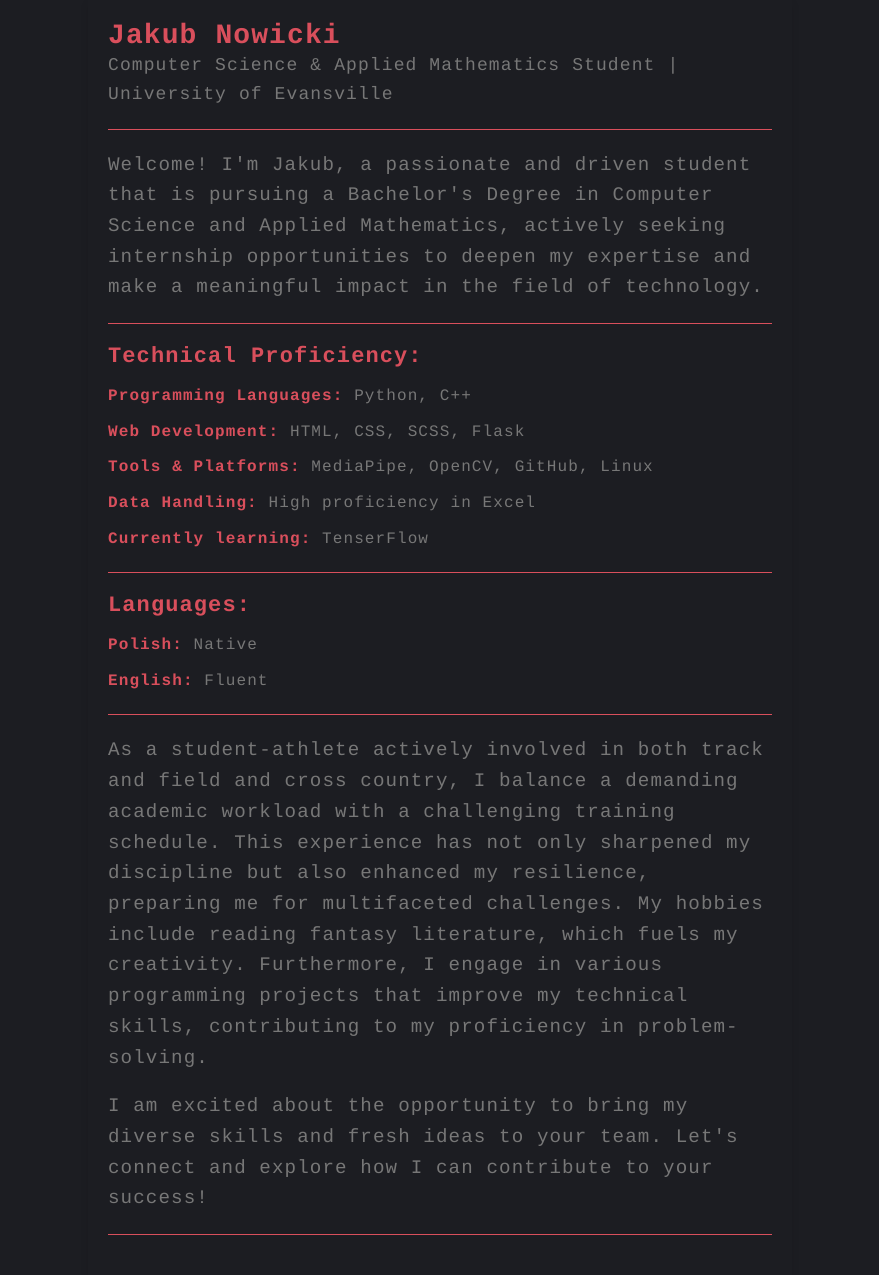
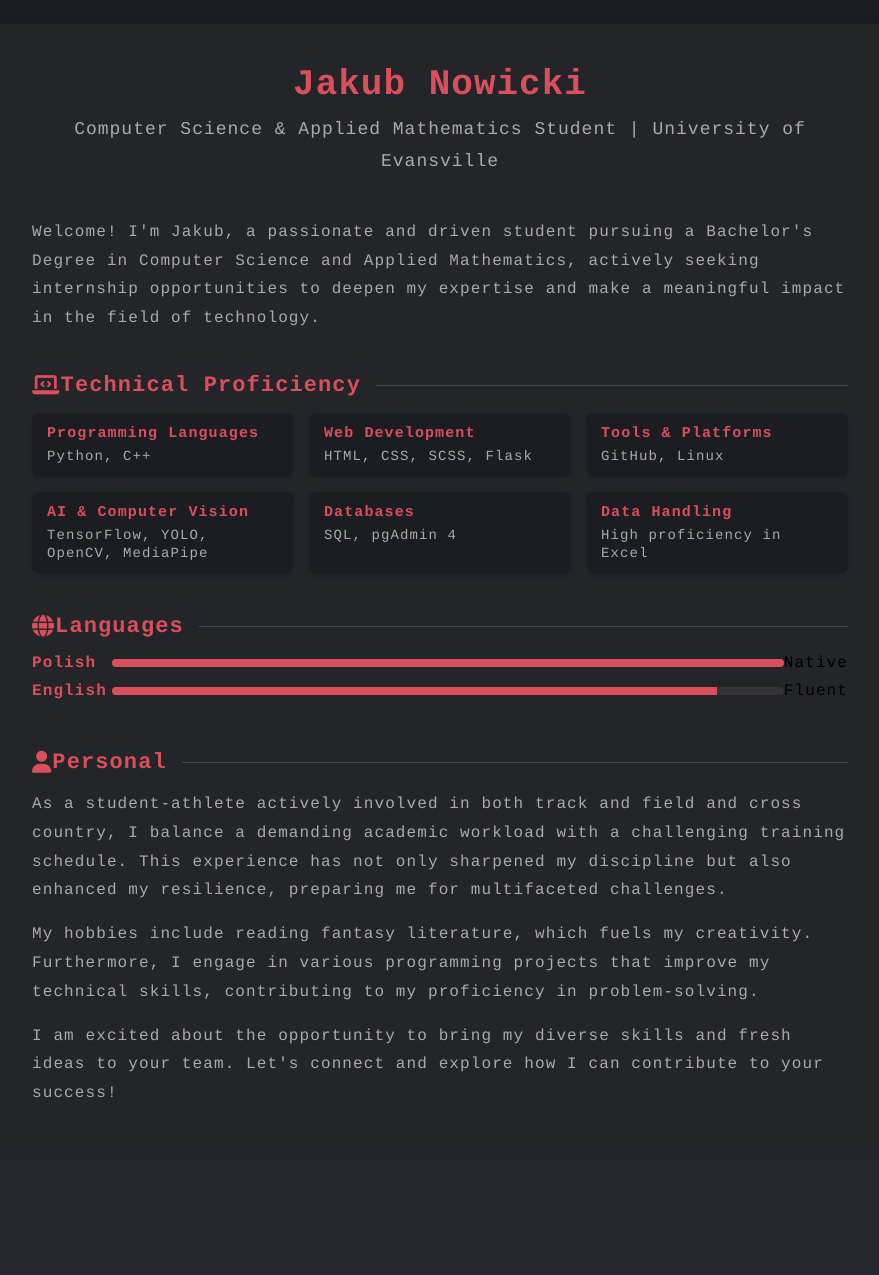
Before and after one commit to Jakub-Nowicki/personal-website, a Flask app: page /about in a window 1280 px wide. Shown: the part 80-1355 px from the top of the page, without its empty margins (200-1079 px from the left). After the commit the page ends 1178 px from the top, so only its background shows below. Run offline with Flask 3, Linux system fonts and the light colour scheme; some libraries are stand-ins or nearby versions.

Commit message:
about update

```diff
--- a/app/static/css/about.css
+++ b/app/static/css/about.css
@@ -1,57 +1,125 @@
-#body {
-	color: #777;
+#content {
+  width: 70%;
+  max-width: 900px;
+  margin: 3vh auto;
+  padding: 40px;
+  box-shadow: 0 8px 24px rgba(0, 0, 0, 0.12);
+  background-color: #242529;
+  border-radius: 12px;
 }
-#content {
-	width: 55%;
-	padding: 20px;
-	box-shadow: 0 4px 8px rgba(0, 0, 0, 0.1);
-	display: flex;
-	flex-direction: column;
-	justify-content: center;
-	align-items: center;
-	margin: 0 auto;
+
+.profile {
+  display: grid;
+  grid-template-columns: 1fr;
+  gap: 30px;
 }
+
+.profile-header {
+  text-align: center;
+  margin-bottom: 10px;
+}
+
 .profile h1 {
-	color: #d94f5c;
-	font-size: 28px;
-	margin-bottom: 0;
+  color: #d94f5c;
+  font-size: 36px;
+  margin-bottom: 8px;
+  letter-spacing: 1px;
 }
+
 .profile .subtitle {
-	color: #777;
-	font-size: 18px;
-	margin-top: 0;
+  color: #aaa;
+  font-size: 18px;
+  margin-top: 0;
+  letter-spacing: 1px;
 }
+
 .profile p {
-	color: #777;
-	line-height: 1.6;
-	font-size: 1.2em;
-	transition: color 0.3s ease, font-size 0.3s ease;
+  color: #aaa;
+  line-height: 1.8;
+  font-size: 16px;
+  margin: 0;
 }
-.profile ul {
-	list-style-type: none;
-	padding: 0;
+
+.section {
+  margin-bottom: 10px;
 }
-.profile li {
-	margin-bottom: 10px;
-	line-height: 1.6;
-	color: #777;
+
+.section-title {
+  color: #d94f5c;
+  font-size: 22px;
+  margin-bottom: 15px;
+  display: flex;
+  align-items: center;
 }
-.profile li strong {
-	color: #d94f5c;
+
+.section-title:after {
+  content: "";
+  flex-grow: 1;
+  height: 1px;
+  background-color: #444;
+  margin-left: 15px;
 }
-.profile strong {
-	color: #d94f5c;
+
+.skill-grid {
+  display: grid;
+  grid-template-columns: repeat(auto-fill, minmax(200px, 1fr));
+  gap: 15px;
 }
-.profile h2 {
-	color: #d94f5c;
-	font-size: 22px;
-	padding-bottom: 5px;
-	margin-top: 20px;
-	margin-bottom: 10px;
+
+.skill-item {
+  background-color: #1c1d22;
+  padding: 12px 15px;
+  border-radius: 8px;
+  box-shadow: 0 2px 5px rgba(0, 0, 0, 0.1);
 }
-.line {
-	width: 100%;
-	border-bottom: 1px solid #d94f5c;
-	margin-bottom: 20px;
-	margin-top: 20px;
+
+.skill-item strong {
+  color: #d94f5c;
+  display: block;
+  margin-bottom: 5px;
+  font-size: 15px;
 }
+
+.skill-item span {
+  color: #aaa;
+  font-size: 14px;
+}
+
+.language-item {
+  display: flex;
+  align-items: center;
+  margin-bottom: 10px;
+}
+
+.language-item strong {
+  color: #d94f5c;
+  width: 80px;
+}
+
+.language-item .level {
+  flex-grow: 1;
+  height: 8px;
+  background-color: #333;
+  border-radius: 4px;
+  overflow: hidden;
+}
+
+.language-item .level-fill {
+  height: 100%;
+  background-color: #d94f5c;
+}
+
+.about-text {
+  line-height: 1.8;
+}
+
+@media (max-width: 768px) {
+  #content {
+    width: 90%;
+    padding: 25px;
+  }
+
+  .skill-grid {
+    grid-template-columns: 1fr;
+  }
+}
--- a/app/templates/about.html
+++ b/app/templates/about.html
@@ -2,35 +2,83 @@
 
 {% block link_css %}
     <link rel="stylesheet" type="text/css" href="{{url_for('static', filename='css/about.css')}}">
+    <link rel="stylesheet" href="https://cdnjs.cloudflare.com/ajax/libs/font-awesome/6.1.1/css/all.min.css">
 {% endblock %}
 
 {% block content %}
     <div id="content">
         <div class="profile">
-            <h1>Jakub Nowicki</h1>
-            <p class="subtitle">Computer Science & Applied Mathematics Student | University of Evansville</p>
-            <div class="line"></div> <!-- Line under the name -->
-            <p>Welcome! I'm Jakub, a passionate and driven student that is pursuing a Bachelor's Degree in Computer Science and Applied Mathematics, actively seeking internship opportunities to deepen my expertise and make a meaningful impact in the field of technology.</p>
-            <div class="line"></div> <!-- Line under the name -->
-            <h2>Technical Proficiency:</h2>
-            <ul>
-                <li><strong>Programming Languages:</strong> Python, C++</li>
-                <li><strong>Web Development:</strong> HTML, CSS, SCSS, Flask</li>
-                <li><strong>Tools & Platforms:</strong> MediaPipe, OpenCV, GitHub, Linux</li>
-                <li><strong>Data Handling:</strong> High proficiency in Excel</li>
-                <li><strong>Currently learning:</strong> TenserFlow</li>
-            </ul>
-            <div class="line"></div> <!-- Line under the name -->
-            <h2>Languages:</h2>
-            <ul>
-                <li><strong>Polish:</strong> Native</li>
-                <li><strong>English:</strong> Fluent</li>
-            </ul>
-            <div class="line"></div> <!-- Line under the name -->
-            <p>As a student-athlete actively involved in both track and field and cross country, I balance a demanding academic workload with a challenging training schedule. This experience has not only sharpened my discipline but also enhanced my resilience, preparing me for multifaceted challenges. My hobbies include reading fantasy literature, which fuels my creativity. Furthermore, I engage in various programming projects that improve my technical skills, contributing to my proficiency in problem-solving.</p>
-            <br>
-            <p>I am excited about the opportunity to bring my diverse skills and fresh ideas to your team. Let's connect and explore how I can contribute to your success!</p>
-            <div class="line"></div> <!-- Line after Languages -->
+            <div class="profile-header">
+                <h1>Jakub Nowicki</h1>
+                <p class="subtitle">Computer Science & Applied Mathematics Student | University of Evansville</p>
+            </div>
+
+            <div class="section">
+                <p class="about-text">Welcome! I'm Jakub, a passionate and driven student pursuing a Bachelor's Degree in Computer Science and Applied Mathematics, actively seeking internship opportunities to deepen my expertise and make a meaningful impact in the field of technology.</p>
+            </div>
+
+            <div class="section">
+                <h2 class="section-title"><i class="fas fa-laptop-code"></i> Technical Proficiency</h2>
+                <div class="skill-grid">
+                    <div class="skill-item">
+                        <strong>Programming Languages</strong>
+                        <span>Python, C++</span>
+                    </div>
+                    <div class="skill-item">
+                        <strong>Web Development</strong>
+                        <span>HTML, CSS, SCSS, Flask</span>
+                    </div>
+                    <div class="skill-item">
+                        <strong>Tools & Platforms</strong>
+                        <span> GitHub, Linux</span>
+                    </div>
+                    <div class="skill-item">
+                        <strong>AI & Computer Vision</strong>
+                        <span>TensorFlow, YOLO, OpenCV, MediaPipe</span>
+                    </div>
+                    <div class="skill-item">
+                        <strong>Databases</strong>
+                        <span>SQL, pgAdmin 4</span>
+                    </div>
+                    <div class="skill-item">
+                        <strong>Data Handling</strong>
+                        <span>High proficiency in Excel</span>
+                    </div>
+                </div>
+            </div>
+
+            <div class="section">
+                <h2 class="section-title"><i class="fas fa-globe"></i> Languages</h2>
+                <div>
+                    <div class="language-item">
+                        <strong>Polish</strong>
+                        <div class="level">
+                            <div class="level-fill" style="width: 100%"></div>
+                        </div>
+                        <span>Native</span>
+                    </div>
+                    <div class="language-item">
+                        <strong>English</strong>
+                        <div class="level">
+                            <div class="level-fill" style="width: 90%"></div>
+                        </div>
+                        <span>Fluent</span>
+                    </div>
+                </div>
+            </div>
+
+            <div class="section">
+                <h2 class="section-title"><i class="fas fa-user"></i> Personal</h2>
+                <p class="about-text">
+                    As a student-athlete actively involved in both track and field and cross country, I balance a demanding academic workload with a challenging training schedule. This experience has not only sharpened my discipline but also enhanced my resilience, preparing me for multifaceted challenges.
+                </p>
+                <p class="about-text" style="margin-top: 15px;">
+                    My hobbies include reading fantasy literature, which fuels my creativity. Furthermore, I engage in various programming projects that improve my technical skills, contributing to my proficiency in problem-solving.
+                </p>
+                <p class="about-text" style="margin-top: 15px;">
+                    I am excited about the opportunity to bring my diverse skills and fresh ideas to your team. Let's connect and explore how I can contribute to your success!
+                </p>
+            </div>
         </div>
     </div>
 {% endblock %}
```
